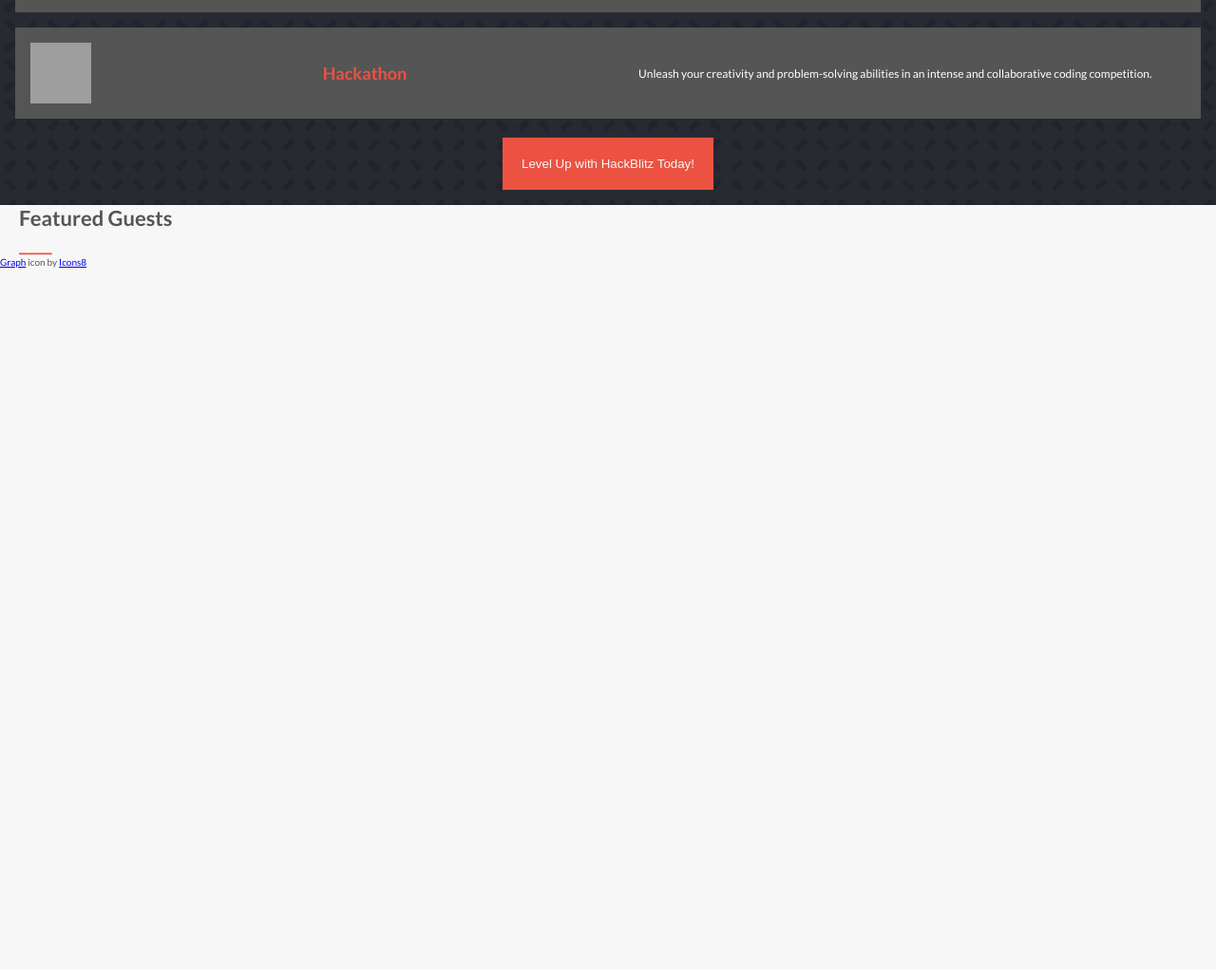
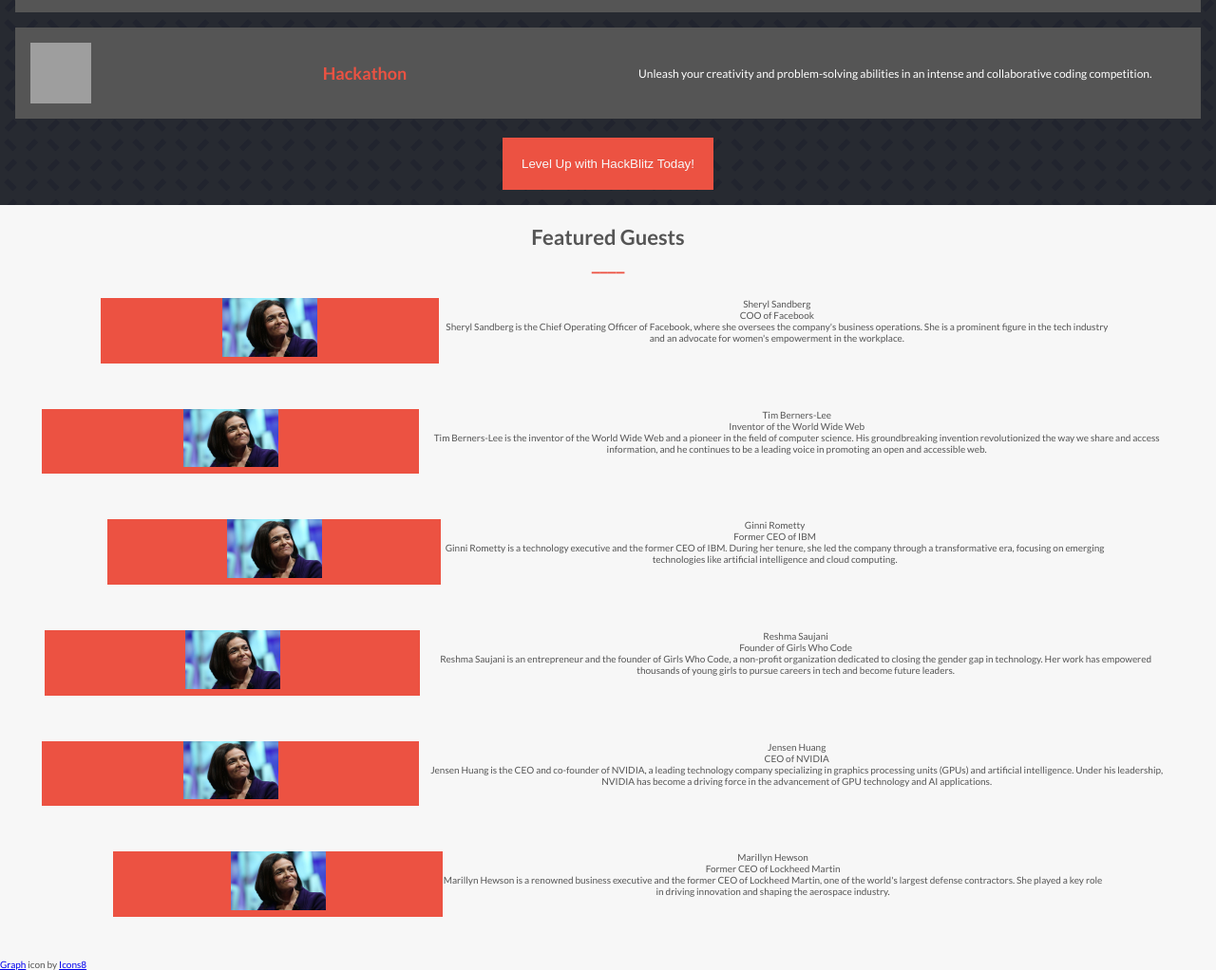
Before and after one commit to devendra-alt/capstone-hackBlitz, a website: page index.html in a window 1280 px wide. Shown: the part 933-1955 px from the top of the page at 95% size. Before the commit the page ends 1215 px from the top, so only its background shows below. Drawn offline with Linux system fonts and the light colour scheme; grey boxes are pictures that could not be loaded.

Commit message:
Added guest list using guest-list-object-array and fetch

```diff
--- /dev/null
+++ b/featured-guests.json
@@ -0,0 +1,46 @@
+{
+  "featuredGuests": [
+    {
+      "id": "guest-1",
+      "name": "Sheryl Sandberg",
+      "image": "assets/images/guests/Sheryl-Sandberg.jpeg",
+      "designation": "COO of Facebook",
+      "briefSummary": "Sheryl Sandberg is the Chief Operating Officer of Facebook, where she oversees the company's business operations. She is a prominent figure in the tech industry and an advocate for women's empowerment in the workplace."
+    },
+    {
+      "id": "guest-2",
+      "name": "Tim Berners-Lee",
+      "image": "assets/images/guests/Sheryl-Sandberg.jpeg",
+      "designation": "Inventor of the World Wide Web",
+      "briefSummary": "Tim Berners-Lee is the inventor of the World Wide Web and a pioneer in the field of computer science. His groundbreaking invention revolutionized the way we share and access information, and he continues to be a leading voice in promoting an open and accessible web."
+    },
+    {
+      "id": "guest-3",
+      "name": "Ginni Rometty",
+      "image": "assets/images/guests/Sheryl-Sandberg.jpeg",
+      "designation": "Former CEO of IBM",
+      "briefSummary": "Ginni Rometty is a technology executive and the former CEO of IBM. During her tenure, she led the company through a transformative era, focusing on emerging technologies like artificial intelligence and cloud computing."
+    },
+    {
+      "id": "guest-4",
+      "name": "Reshma Saujani",
+      "image": "assets/images/guests/Sheryl-Sandberg.jpeg",
+      "designation": "Founder of Girls Who Code",
+      "briefSummary": "Reshma Saujani is an entrepreneur and the founder of Girls Who Code, a non-profit organization dedicated to closing the gender gap in technology. Her work has empowered thousands of young girls to pursue careers in tech and become future leaders."
+    },
+    {
+      "id": "guest-5",
+      "name": "Jensen Huang",
+      "image": "assets/images/guests/Sheryl-Sandberg.jpeg",
+      "designation": "CEO of NVIDIA",
+      "briefSummary": "Jensen Huang is the CEO and co-founder of NVIDIA, a leading technology company specializing in graphics processing units (GPUs) and artificial intelligence. Under his leadership, NVIDIA has become a driving force in the advancement of GPU technology and AI applications."
+    },
+    {
+      "id": "guest-6",
+      "name": "Marillyn Hewson",
+      "image": "assets/images/guests/Sheryl-Sandberg.jpeg",
+      "designation": "Former CEO of Lockheed Martin",
+      "briefSummary": "Marillyn Hewson is a renowned business executive and the former CEO of Lockheed Martin, one of the world's largest defense contractors. She played a key role in driving innovation and shaping the aerospace industry."
+    }
+  ]
+}
--- a/index.html
+++ b/index.html
@@ -162,6 +162,7 @@
     </section>
     <section class="featured-guests">
       <h4 class="featured-guests-title">Featured Guests</h4>
+      <ul class="guests-list"></ul>
     </section>
     <footer>
       <a href="https://icons8.com/icon/4odrmttZ6wiE/graph">Graph</a>
--- a/index.js
+++ b/index.js
@@ -9,3 +9,39 @@
 mobileMenuClose.addEventListener('click', () => {
   mobileMenu.classList.toggle('visibility');
 });
+
+const guestCard = (guest) => {
+  const guestLiCard = document.createElement('li');
+  guestLiCard.id = guest.id;
+  guestLiCard.classList.add('guest-card');
+  const guestImgEl = document.createElement('div');
+  guestImgEl.classList.add('guest-image');
+  const imgEl = document.createElement('img');
+  imgEl.src = guest.image;
+  imgEl.id = guest.id;
+  guestImgEl.appendChild(imgEl);
+  const guestDetailsEl = document.createElement('div');
+  guestDetailsEl.classList.add('guest-details');
+  guestDetailsEl.innerHTML += `
+    <p class="guest-name">${guest.name}</p>
+    <p class="guest-designation">${guest.designation}</p>
+    <p class="guest-brif">${guest.briefSummary}</p>
+  `;
+  guestLiCard.appendChild(guestImgEl);
+  guestLiCard.appendChild(guestDetailsEl);
+  return guestLiCard;
+};
+
+const loadFeaturedGuest = () => {
+  fetch('featured-guests.json')
+    .then((response) => response.json())
+    .then((data) => {
+      const guestsList = data.featuredGuests;
+      const guestListParent = document.querySelector('.guests-list');
+      guestsList.forEach((element) => {
+        guestListParent.appendChild(guestCard(element));
+      });
+    });
+};
+
+loadFeaturedGuest();
--- a/style.scss
+++ b/style.scss
@@ -251,6 +251,9 @@
 
 .featured-guests {
   color: $font-color;
+  text-align: center;
+  padding-top: 2rem;
+  padding-bottom: 2rem;
 
   @include padding-left-right();
 
@@ -259,6 +262,33 @@
 
     &::after {
       @include h5-level-heading-line();
+    }
+  }
+
+  .guests-list {
+    @include flex-center();
+
+    flex-direction: column;
+
+    .guest-card {
+      display: flex;
+      padding: 2.4rem;
+
+      .guest-image {
+        flex: 1;
+        background-color: #ec5242;
+
+        & > img {
+          max-width: 10rem;
+          max-height: 24rem;
+          width: 65%;
+          height: 90%;
+        }
+      }
+
+      .guest-details {
+        flex: 2;
+      }
     }
   }
 }
```
Also changed, not shown: assets/images/guests/Sheryl-Sandberg.jpeg (added), style.css, 1 other file.
